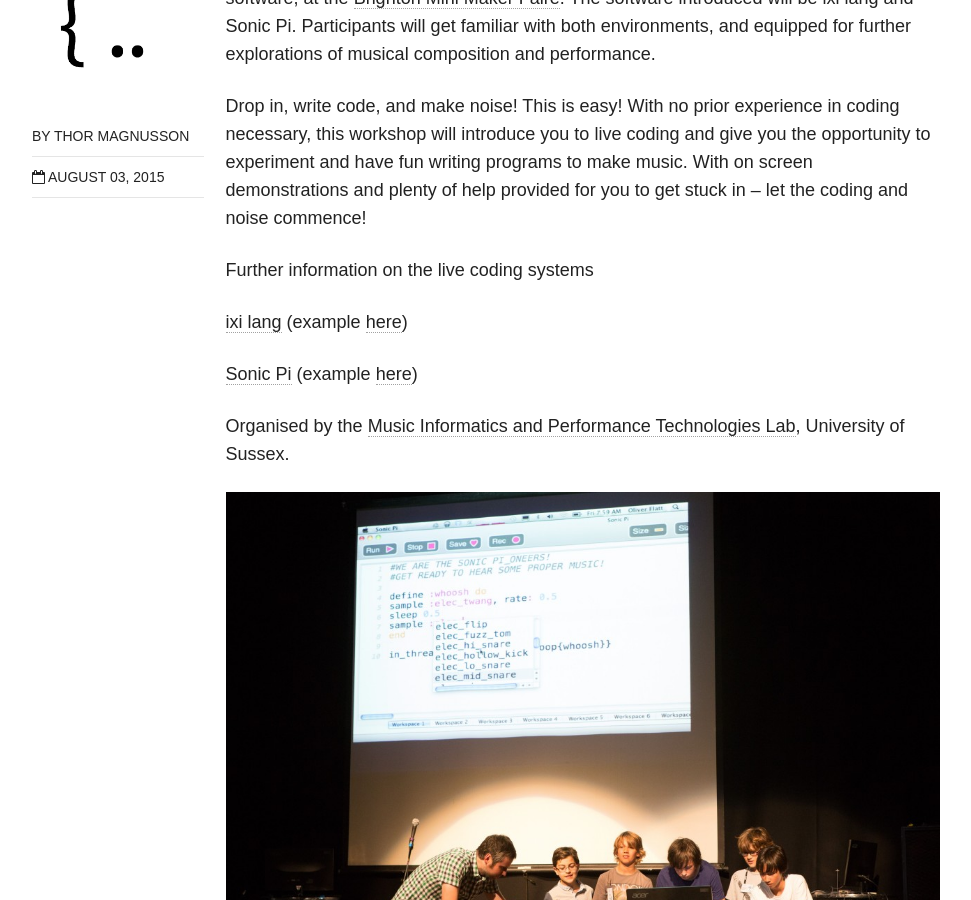
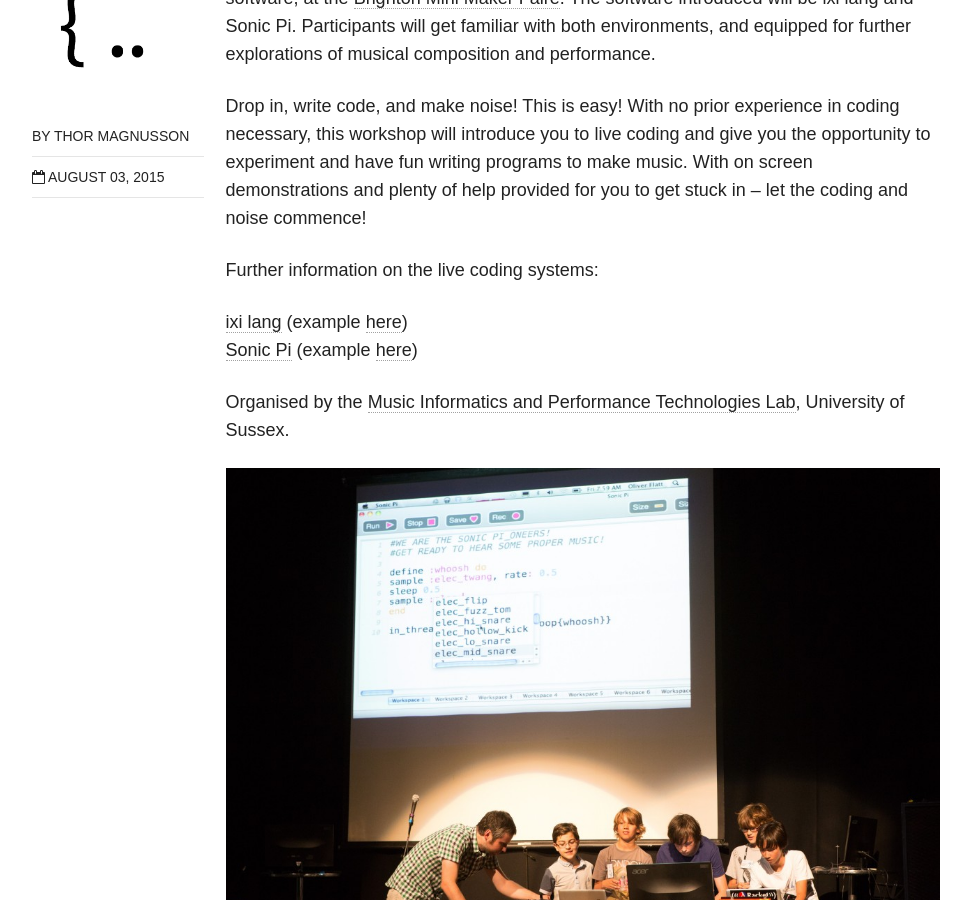
Before and after one commit to thormagnusson/miptl, a Jekyll site: the page built from _posts/blog/2015-08-03-mini-makers.md, in a window 1280 px wide and 900 px high, scrolled down 762 px. Shown: the whole window, without its empty margins (154-1125 px from the left). Built offline with Jekyll 4.4.1, drawn with Linux system fonts in a browser that asks for light colours; nearby versions of some CDN libraries.

Commit message:
working on site

```diff
--- a/_posts/blog/2015-08-03-mini-makers.md
+++ b/_posts/blog/2015-08-03-mini-makers.md
@@ -14,10 +14,9 @@ We are running a hands-on introduction on live coding music, using open source s
 
 Drop in, write code, and make noise! This is easy! With no prior experience in coding necessary, this workshop will introduce you to live coding and give you the opportunity to experiment and have fun writing programs to make music. With on screen demonstrations and plenty of help provided for you to get stuck in – let the coding and noise commence!
 
-Further information on the live coding systems
+Further information on the live coding systems:
 
 [ixi lang](http://www.ixi-audio.net/ixilang) (example [here](https://www.youtube.com/watch?v=ksCofNmq5pk))
-
 [Sonic Pi](http://sonic-pi.net/) (example [here](https://www.youtube.com/watch?v=lW7l4oy3lTg))
 
 Organised by the [Music Informatics and Performance Technologies Lab](http://www.miptl.org/), University of Sussex.
```
